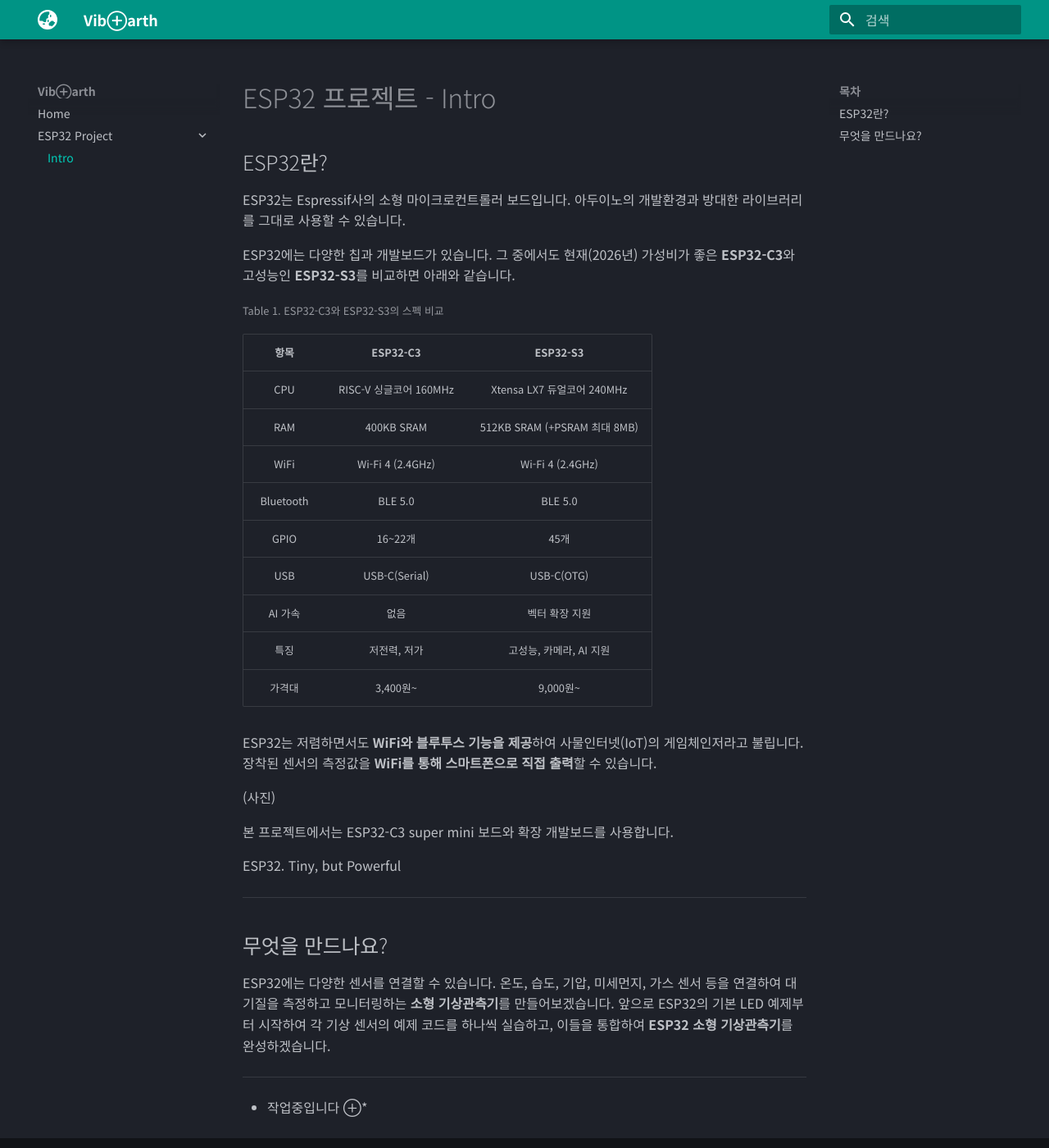
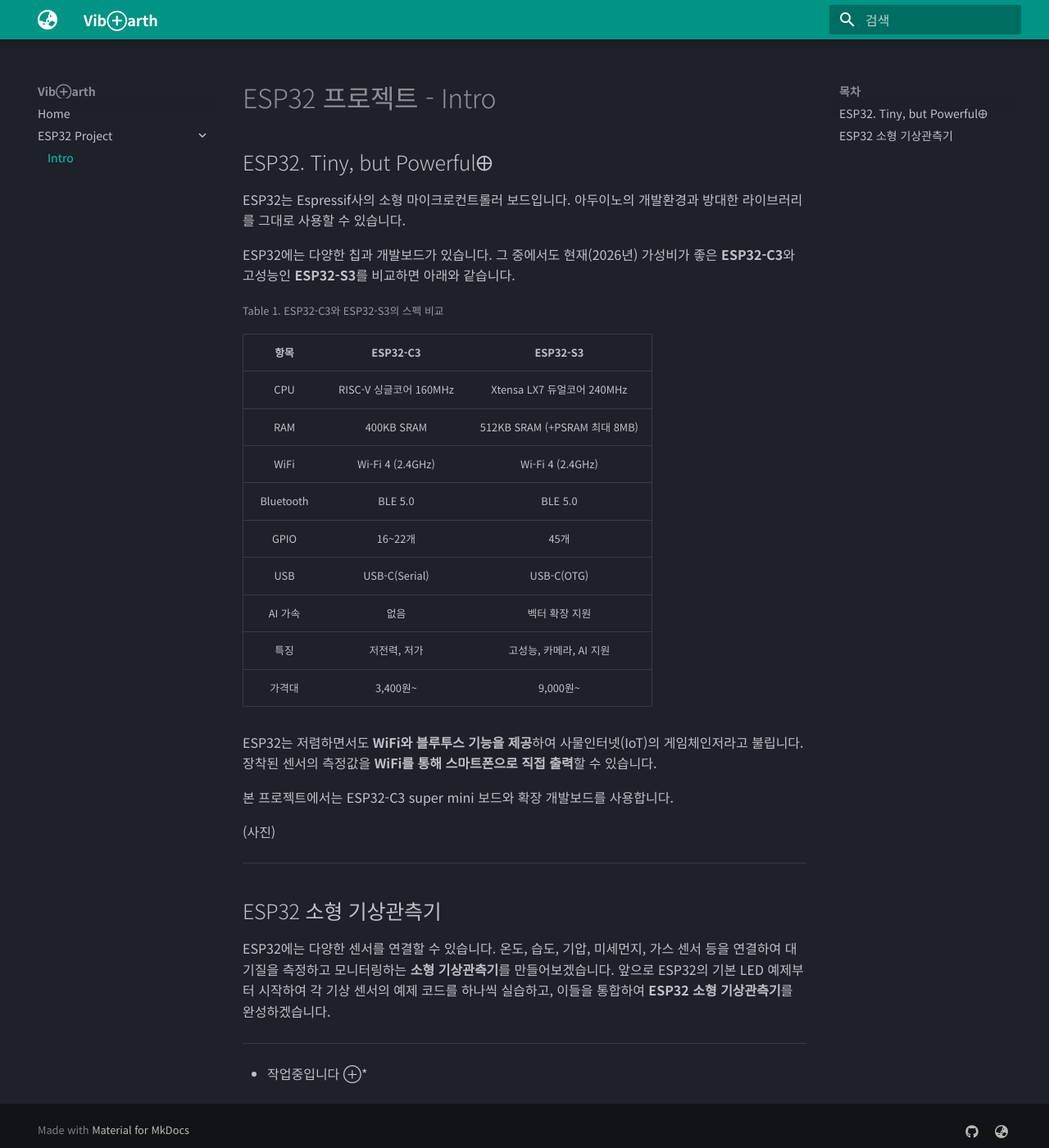
Before and after one commit to VibEarth/VibEarth.github.io, an MkDocs documentation site: the page built from docs/esp32/intro.md, in a window 1280 px wide and 1400 px high. Shown: the whole window at 82% size. Built offline with MkDocs 1.6.1 and Material for MkDocs 9.7.7, drawn with Linux system fonts in a browser that asks for light colours.

Commit message:
vault backup: 2026-06-30 19:24:01

```diff
--- a/docs/esp32/intro.md
+++ b/docs/esp32/intro.md
@@ -1,6 +1,6 @@
 # ESP32 프로젝트 - Intro
 
-## ESP32란?
+## ESP32. Tiny, but Powerful🜨
 
 ESP32는 Espressif사의 소형 마이크로컨트롤러 보드입니다.
 아두이노의 개발환경과 방대한 라이브러리를 그대로 사용할 수 있습니다.
@@ -25,15 +25,14 @@
 ESP32는 저렴하면서도 **WiFi와 블루투스 기능을 제공**하여 사물인터넷(IoT)의 게임체인저라고 불립니다.
 장착된 센서의 측정값을 **WiFi를 통해 스마트폰으로 직접 출력**할 수 있습니다.
 
+본 프로젝트에서는 ESP32-C3 super mini 보드와 확장 개발보드를 사용합니다.
+
 (사진)
 
-본 프로젝트에서는 ESP32-C3 super mini 보드와 확장 개발보드를 사용합니다.
-
-ESP32. Tiny, but Powerful
 
 ---
 
-## 무엇을 만드나요?
+## ESP32 소형 기상관측기
 
 ESP32에는 다양한 센서를 연결할 수 있습니다.
 온도, 습도, 기압, 미세먼지, 가스 센서 등을 연결하여 대기질을 측정하고 모니터링하는 **소형 기상관측기**를 만들어보겠습니다.
```
Also changed, not shown: 1 other file.
